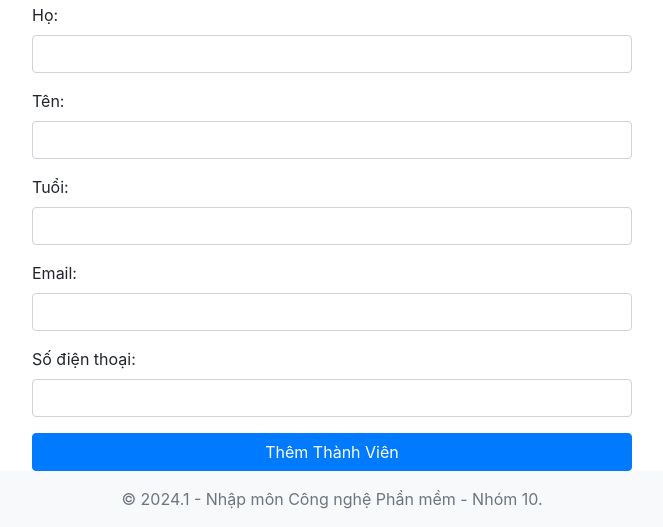
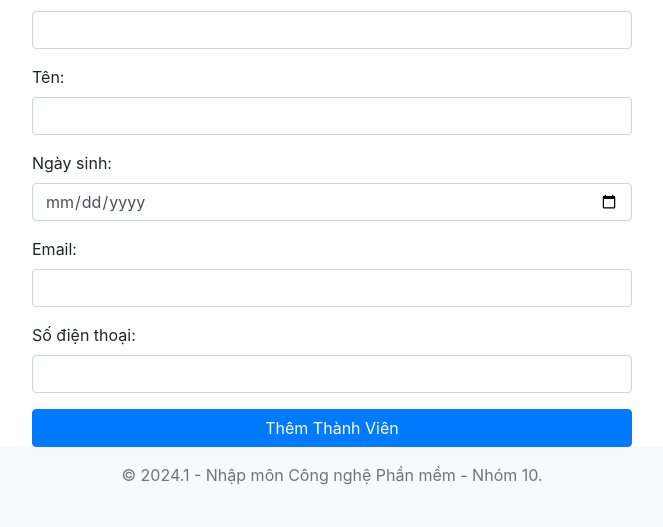
Before and after one commit to shynt-04/NMCNPM_project, a Django app: page /add_member/ in a window 1280 px wide. Shown: the part 355-882 px from the top of the page, without its empty margins (308-971 px from the left). After the commit the page ends 840 px from the top, so only its background shows below. Run offline with Django 4.2, Linux system fonts and the light colour scheme; a user stored in the database is signed in; some libraries are stand-ins or nearby versions.

Commit message:
update resident interface

```diff
--- a/nmcnpmapp/templates/app/add_member.html
+++ b/nmcnpmapp/templates/app/add_member.html
@@ -51,7 +51,7 @@
             {% endif %}
         </div>
     </nav>
-     c
+
     <!-- Header Section -->
     <header class="homepage-header" style="background-color: #007bff; color: white; text-align: center; padding: 50px 0;">
         <div class="container">
@@ -75,8 +75,8 @@
                     <input type="text" id="last_name" name="last_name" class="form-control" required>
                 </div>
                 <div class="form-group">
-                    <label for="age">Tuổi:</label>
-                    <input type="number" id="age" name="age" class="form-control" required>
+                    <label for="date_of_birth">Ngày sinh:</label>
+                    <input type="date" id="date_of_birth" name="date_of_birth" class="form-control" required>
                 </div>
                 <div class="form-group">
                     <label for="email">Email:</label>
--- a/nmcnpmapp/templates/app/member.html
+++ b/nmcnpmapp/templates/app/member.html
@@ -84,7 +84,7 @@
             <thead>
                 <tr>
                     <th>Họ và Tên</th>
-                    <th>Tuổi</th>
+                    <th>Ngày sinh</th>
                     <th>Email</th>
                     <th>Số Điện Thoại</th>
                 </tr>
@@ -93,7 +93,7 @@
                 {% for member in family_members %}
                     <tr>
                         <td>{{ member.first_name }} {{ member.last_name }}</td>
-                        <td>{{ member.age }}</td>
+                        <td>{{ member.date_of_birth }}</td>
                         <td>{{ member.email }}</td>
                         <td>{{ member.phone_number }}</td>
                     </tr>
--- a/nmcnpmapp/templates/app/service.html
+++ b/nmcnpmapp/templates/app/service.html
@@ -145,8 +145,8 @@
                             </tr>
                         </thead>
                         <tbody>
-                            {% if user_info_list %}
-                                {% for info in user_info_list %}
+                            {% if payment_info_list %}
+                                {% for info in payment_info_list %}
                                     <tr>
                                         <td>{{ info.khoan_thu }}</td>
                                         <td>{{ info.phi }} đồng</td>
--- a/nmcnpmapp/views.py
+++ b/nmcnpmapp/views.py
@@ -93,7 +93,7 @@ def view_payment(request):
     payments = Payment.objects.filter(room_id=user.room_id)
     payment_info_list = [
         {
-            'khoan_thu': payment.payment,
+            'khoan_thu': payment.charge_id.name,
             'phi': payment.amount,
             'da_dong': payment.status,
             'han_nop': payment.date
@@ -115,7 +115,7 @@ def add_member(request):
         # Kiểm tra dữ liệu hợp lệ
         if first_name and last_name and dob and email and phone_number:
             FamilyMember.objects.create(
-                room_id=room_user,
+                room_id=room_user.room_id,
                 first_name=first_name,
                 last_name=last_name,
                 date_of_birth=dob,
```
Also changed, not shown: db.sqlite3, 1 other file.
